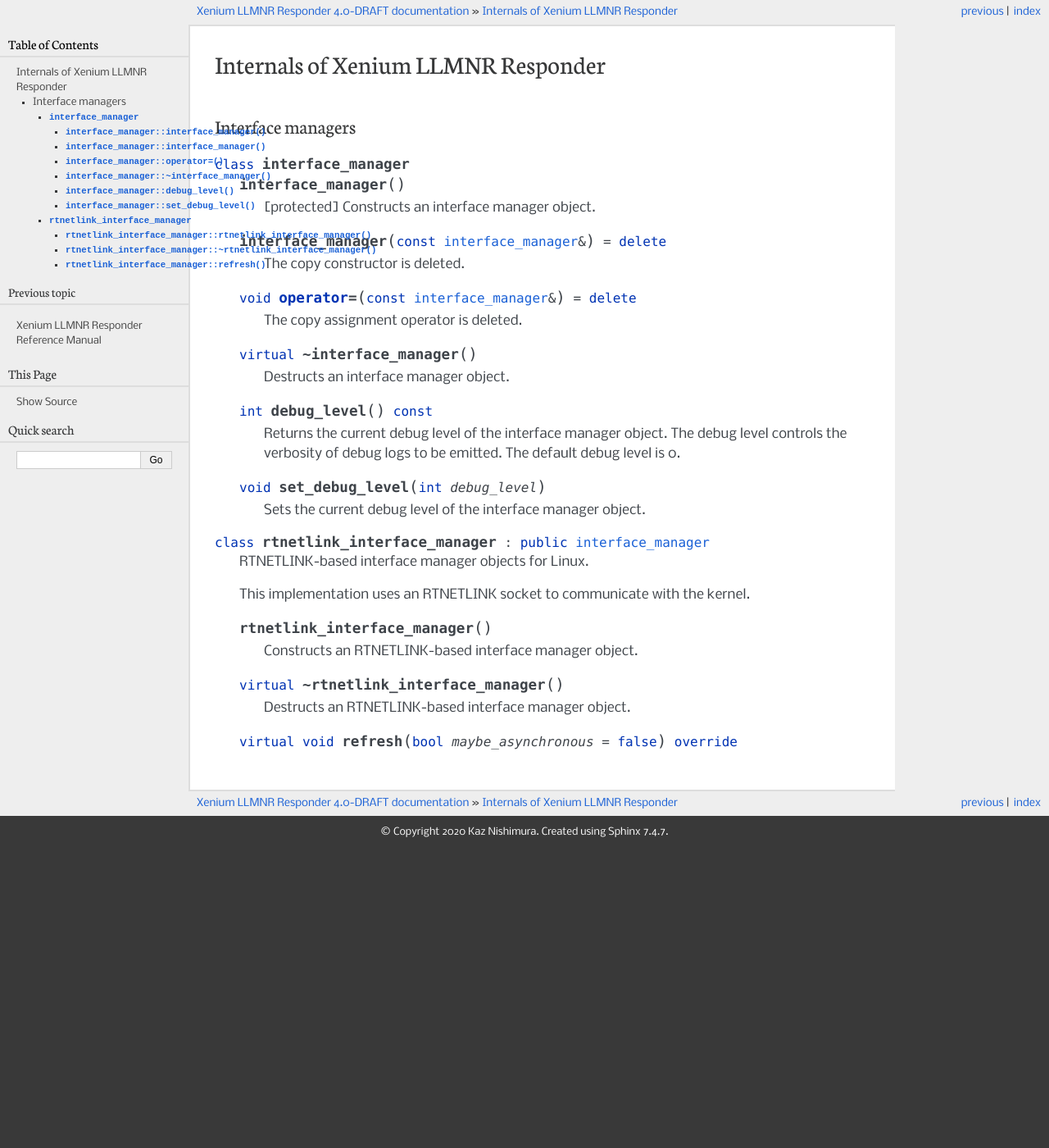
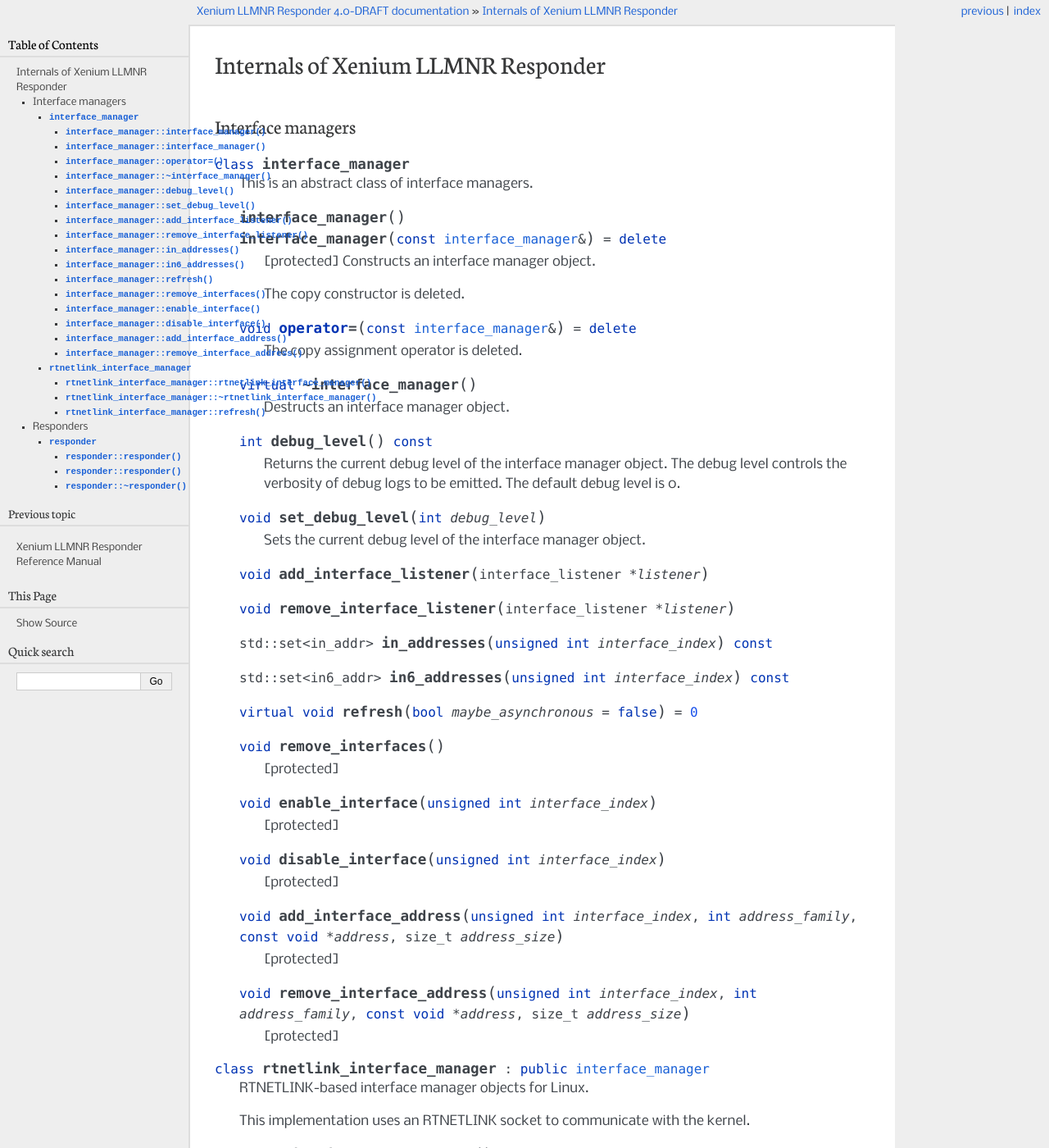
Before and after one commit to vx68k/xllmnrd, a Sphinx documentation site: the page built from sphinx/internals.rst, in a window 1280 px wide and 1400 px high. Shown: the whole window at 82% size. Built offline with Sphinx 7.4.7, drawn with Linux system fonts in a browser that asks for light colours; some of the changed text lies outside the part shown.

Commit message:
Update documentation

```diff
--- a/sphinx/internals.rst
+++ b/sphinx/internals.rst
@@ -8,12 +8,13 @@
 
 .. cpp:class:: interface_manager
 
+   This is an abstract class of interface managers.
+
    .. cpp:function:: interface_manager()
+                     interface_manager(const interface_manager &) = delete
 
       [protected]
       Constructs an interface manager object.
-
-   .. cpp:function:: interface_manager(const interface_manager &) = delete
 
       The copy constructor is deleted.
 
@@ -35,6 +36,38 @@
 
       Sets the current debug level of the interface manager object.
 
+   .. cpp:function:: void add_interface_listener(interface_listener *listener)
+
+   .. cpp:function:: void remove_interface_listener(interface_listener *listener)
+
+   .. cpp:function:: std::set<in_addr> in_addresses(unsigned int interface_index) const
+
+   .. cpp:function:: std::set<in6_addr> in6_addresses(unsigned int interface_index) const
+
+   .. cpp:function:: virtual void refresh(bool maybe_asynchronous = false) = 0
+
+   .. cpp:function:: void remove_interfaces()
+
+      [protected]
+
+   .. cpp:function:: void enable_interface(unsigned int interface_index)
+
+      [protected]
+
+   .. cpp:function:: void disable_interface(unsigned int interface_index)
+
+      [protected]
+
+   .. cpp:function:: void add_interface_address(unsigned int interface_index, \
+                         int address_family, const void *address, size_t address_size)
+
+      [protected]
+
+   .. cpp:function:: void remove_interface_address(unsigned int interface_index, \
+                         int address_family, const void *address, size_t address_size)
+
+      [protected]
+
 
 .. cpp:class:: rtnetlink_interface_manager: public interface_manager
 
@@ -51,3 +84,22 @@
       Destructs an RTNETLINK-based interface manager object.
 
    .. cpp:function:: virtual void refresh(bool maybe_asynchronous = false) override
+
+
+Responders
+----------
+
+.. cpp:namespace:: 0
+
+.. cpp:class:: responder
+
+   This is a class of LLMNR responders.
+
+   .. cpp:function:: responder()
+                     explicit responder(in_port_t port)
+
+      Constructs a responder object.
+
+   .. cpp:function:: ~responder()
+
+      Destructs a responder object.
```
